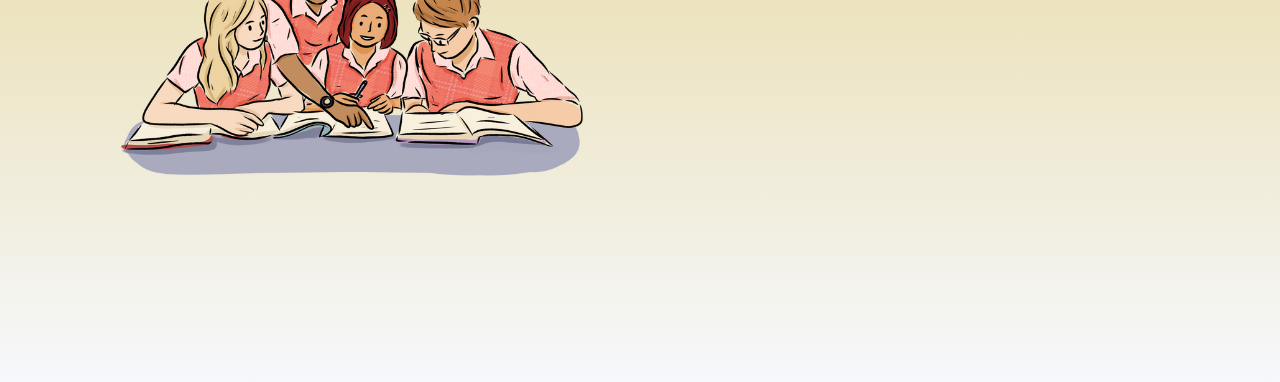
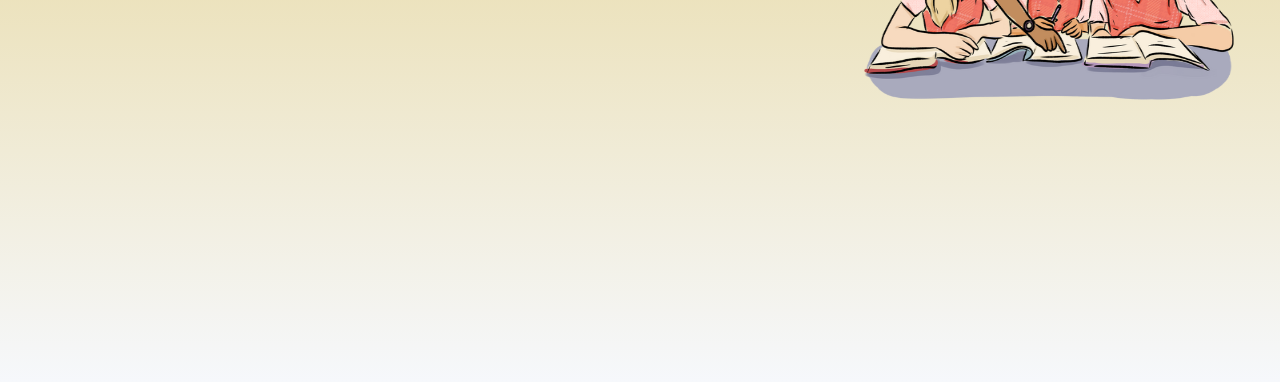
Before and after one commit to MJordanWS/PTS-MK3-KELOMPOK-7, a plain HTML site: page index.html in a window 1280 px wide. Shown: the part 418-800 px from the top of the page. Drawn offline with Linux system fonts and the light colour scheme.

Commit message:
Third Comit untuk pindah laptop

```diff
--- a/css/home.css
+++ b/css/home.css
@@ -73,4 +73,18 @@ h2 {
     font-size: 50px;
     margin: 10px 0px 10px;
     z-index: 3;
+    height: 300px;
+    margin-top: 200px;
 }
+
+.flex-container {
+    display:flex;
+    align-items:start;
+}
+
+.Asset {
+    width: 400px;
+    height: 500px;
+    align-items:first baseline;
+    margin-left: 60px; /* Beri jarak antara gambar dan teks */
+}
--- a/index.html
+++ b/index.html
@@ -18,10 +18,13 @@
         </nav>
         <section id="home">
             <div class="content">
-                <h2>Selamat Datang di</h2>
-                <h2>JazCourse</h2>
-                <img class="Asset" src="assets/siswa.png">
+                <div class="flex-container">
+                    <h2>Selamat Datang di</h2>
+                    <h2>JazCourse</h2>
+                    <img class="Asset" src="assets/siswa.png">
+                </div>
             </div>
         </section>
+
 </body>
 </html>
```
